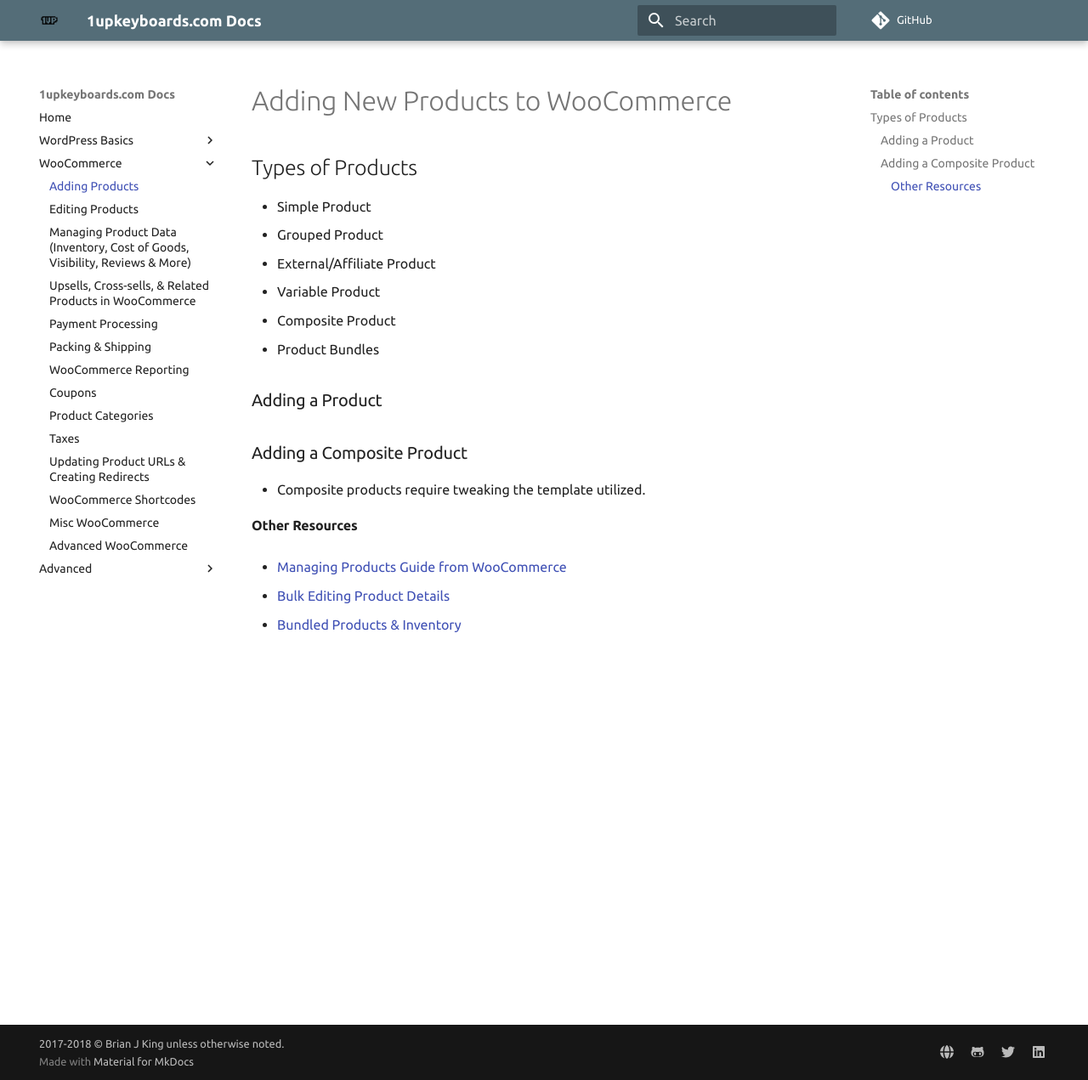
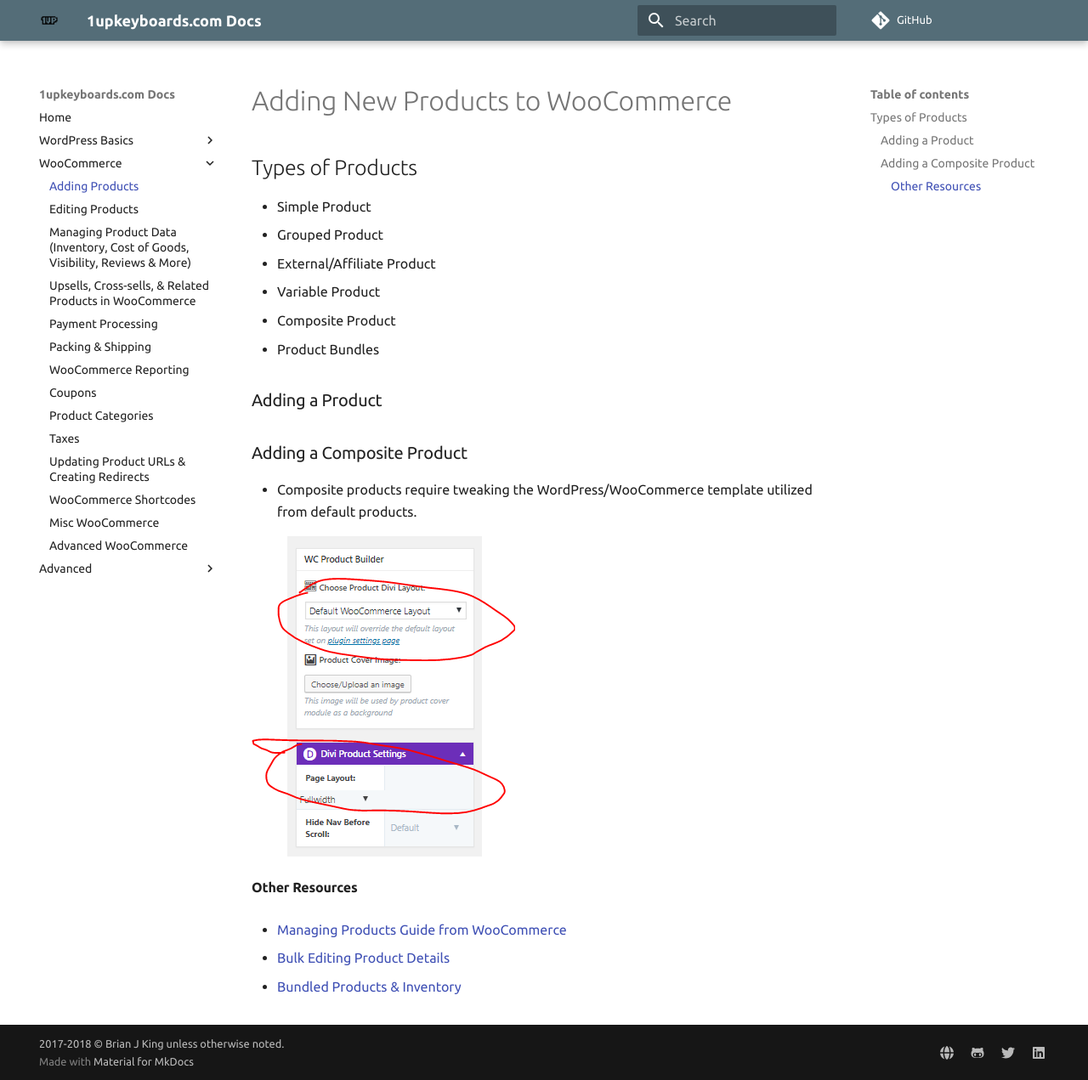
Before and after one commit to brianjking/1upkeyboard-docs, an MkDocs documentation site: the page built from docs/woocommerce/add-products.md, in a window 1280 px wide and 1271 px high. Shown: the whole window at 85% size. Built offline with MkDocs 1.6.1 and Material for MkDocs 9.7.7, drawn with Linux system fonts in a browser that asks for light colours; comment, search, counter and statistics services are not loaded; old or Windows-style settings are respelled for this version of MkDocs.

Commit message:
Updates to adding products

```diff
--- a/docs/woocommerce/add-products.md
+++ b/docs/woocommerce/add-products.md
@@ -14,7 +14,10 @@
 
 ### Adding a Composite Product
 
-* Composite products require tweaking the template utilized.
+* Composite products require tweaking the WordPress/WooCommerce template utilized from default products.
+
+![Export CSV](../images/composite-products-setting.png)
+
 
 
 #### Other Resources
```
Also changed, not shown: docs/images/composite-products-setting.png (added).
